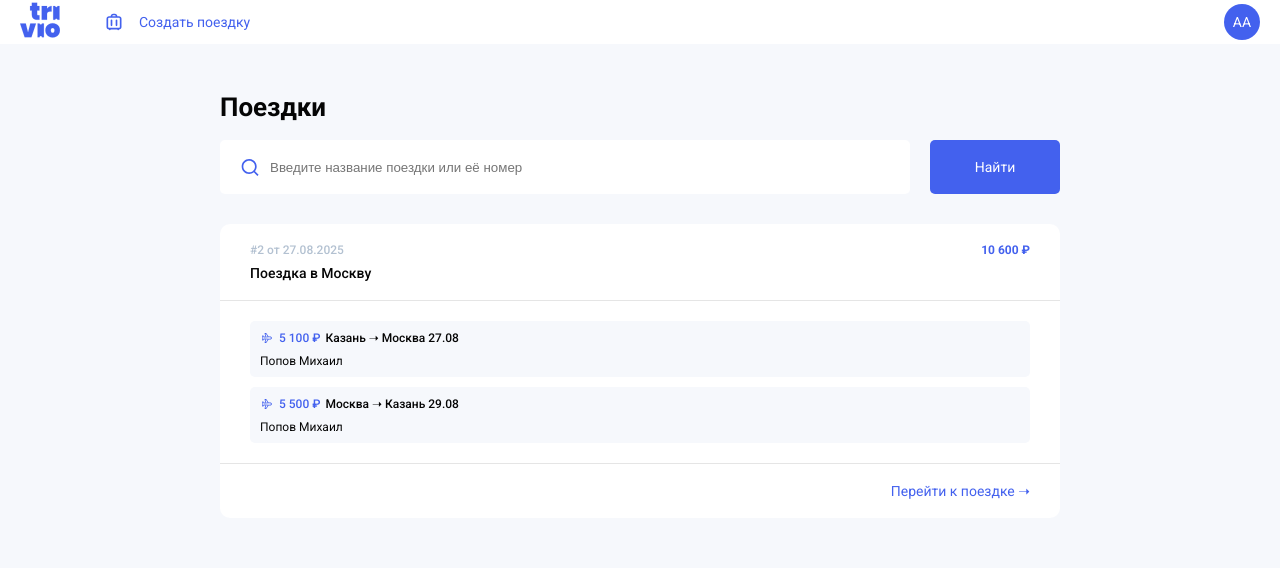
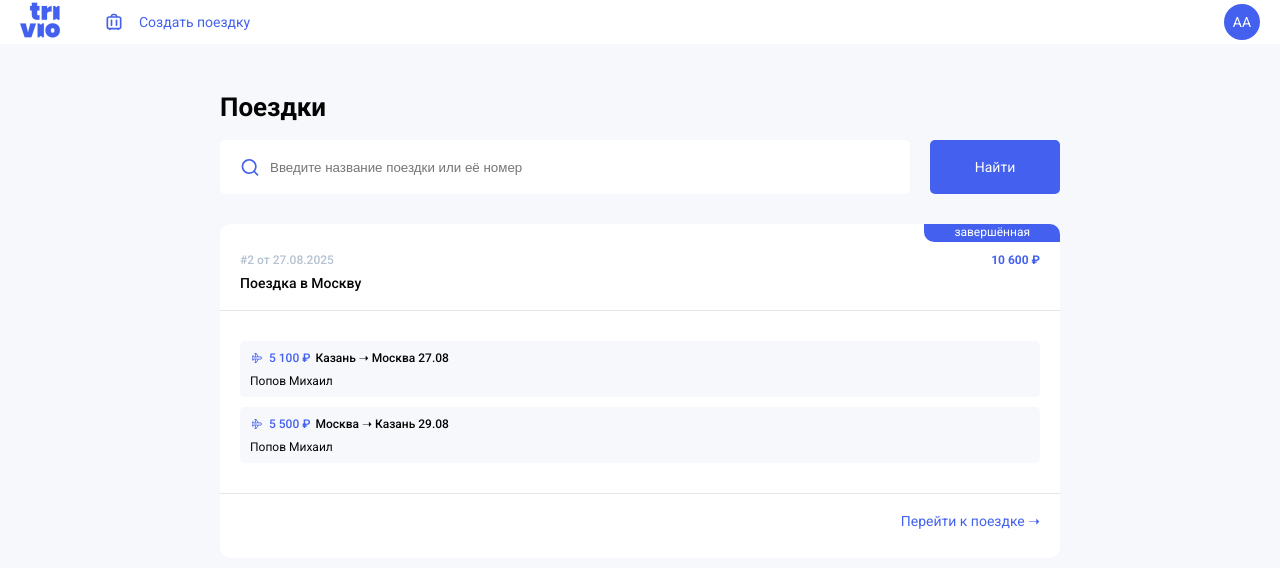
Before and after one commit to ElizavetaLeus/trivio-test, a Vue app: page / in a window 1280 px wide. Shown: the top 568 px of the page. Built offline with nearby package versions, Linux system fonts and the light colour scheme.

Commit message:
отрисовала плашку-статус поездки

```diff
--- a/src/components/elements/TripCard.vue
+++ b/src/components/elements/TripCard.vue
@@ -1,5 +1,9 @@
 <template>
   <div :class="$style.root">
+    <TripStatus
+      v-if="trip.status != ''"
+      :status="trip.status"
+    />
     <header :class="[$style.header, $style.container]">
       <div :class="$style.tripInformation">
         <div :class="$style.tripId"> {{ getIDTrip(trip) }} </div>
@@ -38,6 +42,7 @@ import {
   type Ticket,
 } from '@/helper/date-helper';
 import AppTrip from '@/components/ui/AppTrip.vue';
+import TripStatus from '@/components/elements/TripStatus.vue';
 
 interface Props {
   trip: Trip;
@@ -62,13 +67,14 @@ const getRoute = (ticket: Ticket) => {
 
 <style module>
 .container {
-  padding: 20px 30px;
+  padding: 30px 20px;
 }
 .root {
   background-color: var(--color-white);
   border-radius: 10px;
   display: flex;
   flex-direction: column;
+  position: relative;
 }
 .header {
   border-bottom: 1px solid var(--color-black-10);
```
